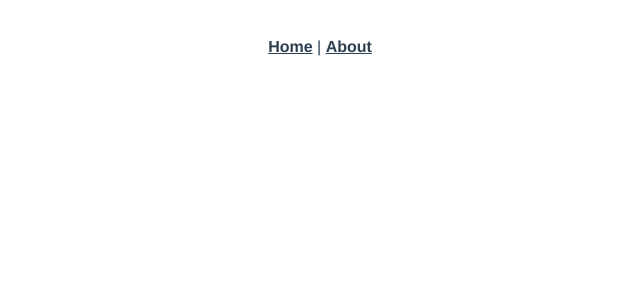
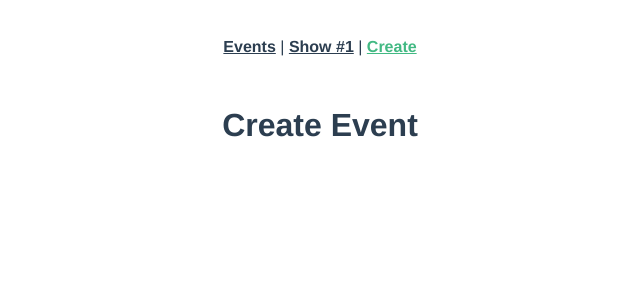
Before and after one commit to andre000/course-real-world-vue, a Vue app: page /#/event/create in a window 1280 px wide. Shown: the top 300 px of the page, without its empty margins (320-960 px from the left). Built offline with nearby package versions, Linux system fonts and the light colour scheme.

Commit message:
✨ First Commit

```diff
--- a/src/App.vue
+++ b/src/App.vue
@@ -1,8 +1,9 @@
 <template>
   <div id="app">
     <div id="nav">
-      <router-link to="/">Home</router-link> |
-      <router-link to="/about">About</router-link>
+      <router-link :to="{ name: 'event-list' }">Events</router-link> |
+      <router-link :to="{ name: 'event-show' }">Show #1</router-link> |
+      <router-link :to="{ name: 'event-create' }">Create</router-link>
     </div>
     <router-view/>
   </div>
--- a/src/components/HelloWorld.vue
+++ /dev/null
@@ -1,60 +0,0 @@
-<template>
-  <div class="hello">
-    <h1>{{ msg }}</h1>
-    <p>
-      For a guide and recipes on how to configure / customize this project,<br>
-      check out the
-      <a href="https://cli.vuejs.org" target="_blank" rel="noopener">vue-cli documentation</a>.
-    </p>
-    <h3>Installed CLI Plugins</h3>
-    <ul>
-      <li><a href="https://github.com/vuejs/vue-cli/tree/dev/packages/%40vue/cli-plugin-babel" target="_blank" rel="noopener">babel</a></li>
-      <li><a href="https://github.com/vuejs/vue-cli/tree/dev/packages/%40vue/cli-plugin-router" target="_blank" rel="noopener">router</a></li>
-      <li><a href="https://github.com/vuejs/vue-cli/tree/dev/packages/%40vue/cli-plugin-vuex" target="_blank" rel="noopener">vuex</a></li>
-      <li><a href="https://github.com/vuejs/vue-cli/tree/dev/packages/%40vue/cli-plugin-eslint" target="_blank" rel="noopener">eslint</a></li>
-    </ul>
-    <h3>Essential Links</h3>
-    <ul>
-      <li><a href="https://vuejs.org" target="_blank" rel="noopener">Core Docs</a></li>
-      <li><a href="https://forum.vuejs.org" target="_blank" rel="noopener">Forum</a></li>
-      <li><a href="https://chat.vuejs.org" target="_blank" rel="noopener">Community Chat</a></li>
-      <li><a href="https://twitter.com/vuejs" target="_blank" rel="noopener">Twitter</a></li>
-      <li><a href="https://news.vuejs.org" target="_blank" rel="noopener">News</a></li>
-    </ul>
-    <h3>Ecosystem</h3>
-    <ul>
-      <li><a href="https://router.vuejs.org" target="_blank" rel="noopener">vue-router</a></li>
-      <li><a href="https://vuex.vuejs.org" target="_blank" rel="noopener">vuex</a></li>
-      <li><a href="https://github.com/vuejs/vue-devtools#vue-devtools" target="_blank" rel="noopener">vue-devtools</a></li>
-      <li><a href="https://vue-loader.vuejs.org" target="_blank" rel="noopener">vue-loader</a></li>
-      <li><a href="https://github.com/vuejs/awesome-vue" target="_blank" rel="noopener">awesome-vue</a></li>
-    </ul>
-  </div>
-</template>
-
-<script>
-export default {
-  name: 'HelloWorld',
-  props: {
-    msg: String,
-  },
-};
-</script>
-
-<!-- Add "scoped" attribute to limit CSS to this component only -->
-<style scoped lang="scss">
-h3 {
-  margin: 40px 0 0;
-}
-ul {
-  list-style-type: none;
-  padding: 0;
-}
-li {
-  display: inline-block;
-  margin: 0 10px;
-}
-a {
-  color: #42b983;
-}
-</style>
--- a/src/router/index.js
+++ b/src/router/index.js
@@ -1,22 +1,27 @@
 import Vue from 'vue';
 import VueRouter from 'vue-router';
-import Home from '../views/Home.vue';
+
+import EventCreate from '../views/EventCreate.vue';
+import EventList from '../views/EventList.vue';
+import EventShow from '../views/EventShow.vue';
 
 Vue.use(VueRouter);
 
 const routes = [
   {
-    path: '/',
-    name: 'home',
-    component: Home,
+    path: '/event/1',
+    name: 'event-show',
+    component: EventShow,
   },
   {
-    path: '/about',
-    name: 'about',
-    // route level code-splitting
-    // this generates a separate chunk (about.[hash].js) for this route
-    // which is lazy-loaded when the route is visited.
-    component: () => import(/* webpackChunkName: "about" */ '../views/About.vue'),
+    path: '/event/create',
+    name: 'event-create',
+    component: EventCreate,
+  },
+  {
+    path: '/',
+    name: 'event-list',
+    component: EventList,
   },
 ];
 
--- a/src/views/About.vue
+++ /dev/null
@@ -1,5 +0,0 @@
-<template>
-  <div class="about">
-    <h1>This is an about page</h1>
-  </div>
-</template>
--- /dev/null
+++ b/src/views/EventCreate.vue
@@ -0,0 +1,15 @@
+<template>
+  <div>
+    <h1>Create Event</h1>
+  </div>
+</template>
+
+<script>
+export default {
+
+};
+</script>
+
+<style lang="scss" scoped>
+
+</style>
--- /dev/null
+++ b/src/views/EventList.vue
@@ -0,0 +1,15 @@
+<template>
+  <div>
+    <h1>Event List</h1>
+  </div>
+</template>
+
+<script>
+export default {
+
+};
+</script>
+
+<style lang="scss" scoped>
+
+</style>
--- /dev/null
+++ b/src/views/EventShow.vue
@@ -0,0 +1,15 @@
+<template>
+  <div>
+    <h1>Event #1</h1>
+  </div>
+</template>
+
+<script>
+export default {
+
+};
+</script>
+
+<style lang="scss" scoped>
+
+</style>
--- a/src/views/Home.vue
+++ /dev/null
@@ -1,18 +0,0 @@
-<template>
-  <div class="home">
-    <img alt="Vue logo" src="../assets/logo.png">
-    <HelloWorld msg="Welcome to Your Vue.js App"/>
-  </div>
-</template>
-
-<script>
-// @ is an alias to /src
-import HelloWorld from '@/components/HelloWorld.vue';
-
-export default {
-  name: 'home',
-  components: {
-    HelloWorld,
-  },
-};
-</script>
```
